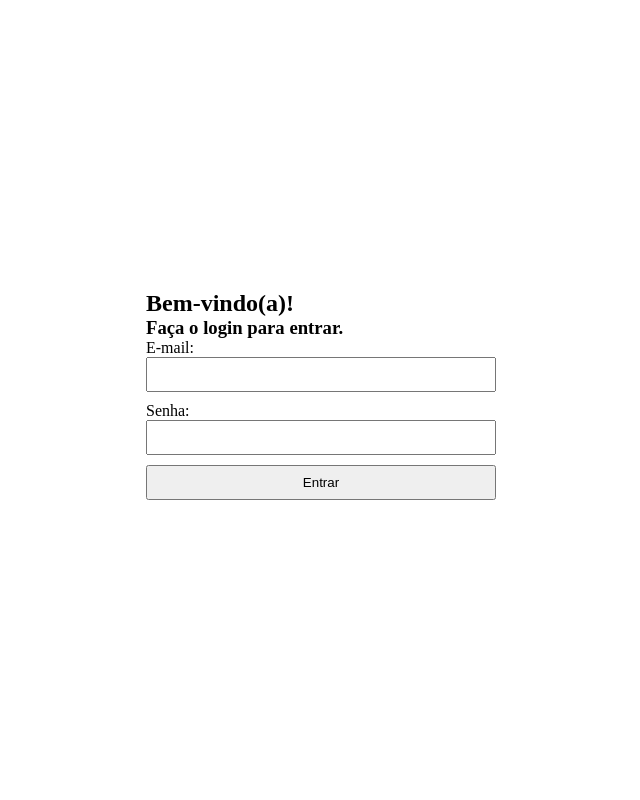
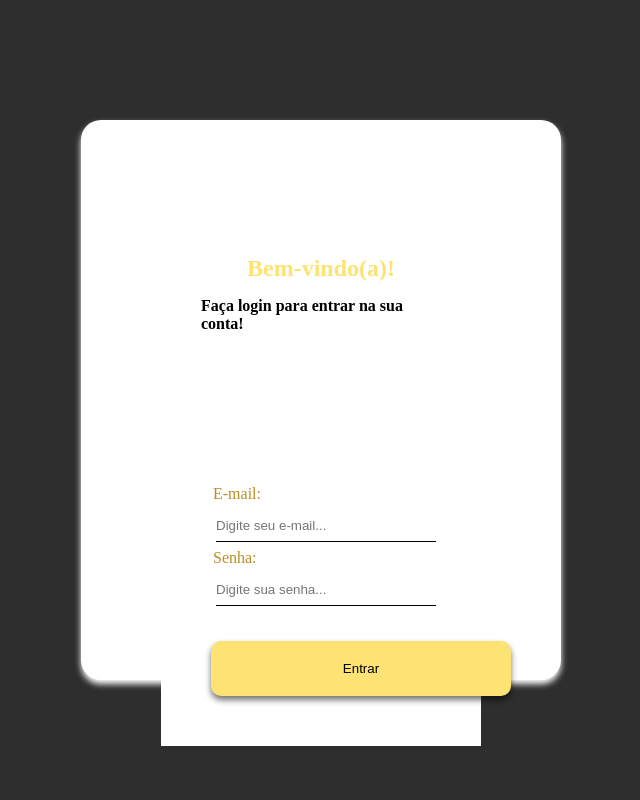
Before and after one commit to gabriela-peratello/projeto-soleil-noir, a Flask app: page /login in a window 1280 px wide. Shown: the whole page, without its empty margins (319-959 px from the left). Run offline with Flask 3, Linux system fonts and the light colour scheme.

Commit message:
ADD: CSS da página de login

```diff
--- a/static/css/login.css
+++ b/static/css/login.css
@@ -9,14 +9,84 @@ body {
     justify-content: center;
     align-items: center;
     min-height: 100vh;
+    background-color: rgb(46, 46, 46);
 }
 
-.campo-login {
-    width: 350px;
+
+
+
+.frase-inicial {
+    display: flex;
+    flex-direction: column;
+    justify-content: center;
+    align-items: center;
+    color: rgb(0, 0, 0);
+    padding: 70px;
 }
 
-form input, form button {
+
+
+.campo-login {
+    border-radius: 20px;
+    background-color: rgb(255, 255, 255);
+    box-shadow: 0px 4px 6px rgb(255, 255, 255);
+
+    margin: 20px;
+    padding: 50px;
+
+    height: 70vh;
+    width: 60vh;
+}
+
+.login{
+    background-color: rgb(255, 255, 255);
+    padding: 50px;
+    margin: 30px;
+}
+
+h1{
+    color:rgb(252, 227, 115) ;
+    padding: 5px;
+    margin: 10px;
+}
+
+
+p{
+    color: rgb(186,142,35);
+    padding: 2px;
+}
+
+input{
+    border: none;
+    outline: none;
+    border-bottom: 1px solid #000000;
+    padding: 8px 0;
+    width: 100%;
+    background: transparent;
+    margin: 5px;
+
+}
+
+
+form input {
     width: 100%;
     margin-bottom: 10px;
     padding: 8px;
+
 }
+
+
+
+.botao{
+    background-color: rgb(252, 227, 115);
+    box-shadow: 0px 4px 6px rgba(0, 0, 0, 0.555);
+
+    padding: 20px;
+    width: 300px;
+    border: none;
+    border-radius: 10px;
+
+    margin-top: 30px;
+
+
+}
--- a/templates/login.html
+++ b/templates/login.html
@@ -1,5 +1,6 @@
 <!DOCTYPE html>
 <html lang="pt-br">
+
 <head>
     <meta charset="UTF-8">
     <meta name="viewport" content="width=device-width, initial-scale=1.0">
@@ -11,30 +12,28 @@
 
 
 <body>
-
-
     <section class="campo-login">
         <div class="frase-inicial">
             <h1>Bem-vindo(a)!</h1>
-        <h3>Faça o login para entrar.</h3>
+            <h4>Faça login para entrar na sua conta!</h4>
         </div>
 
-    <form action="/logar" method="post" >
 
+        <div class="login">
             <p> E-mail:</p>
-        <input id="usuario" name="usuario" type="text">
+            <input id="usuario" name="usuario" type="text" placeholder="Digite seu e-mail...">
 
             <p>Senha:</p>
-        <input id="senha" name="senha" type="password"><br>
+            <input id="senha" name="senha" type="password" placeholder="Digite sua senha..."><br>
 
-        <button type="submit">Entrar</button>
+            <div class="botao-div">
+                <button type="submit" class="botao">Entrar</button>
+            </div>
 
             </form>
+            <form action="/logar" method="post"></form>
+        </div>
+    </section>
+</body>
 
-</section>
-
-
-
-
-</body>
 </html>
```
Also changed, not shown: static/img/logo-login.png (added). Lines whose indentation alone changed are shown as unchanged.
